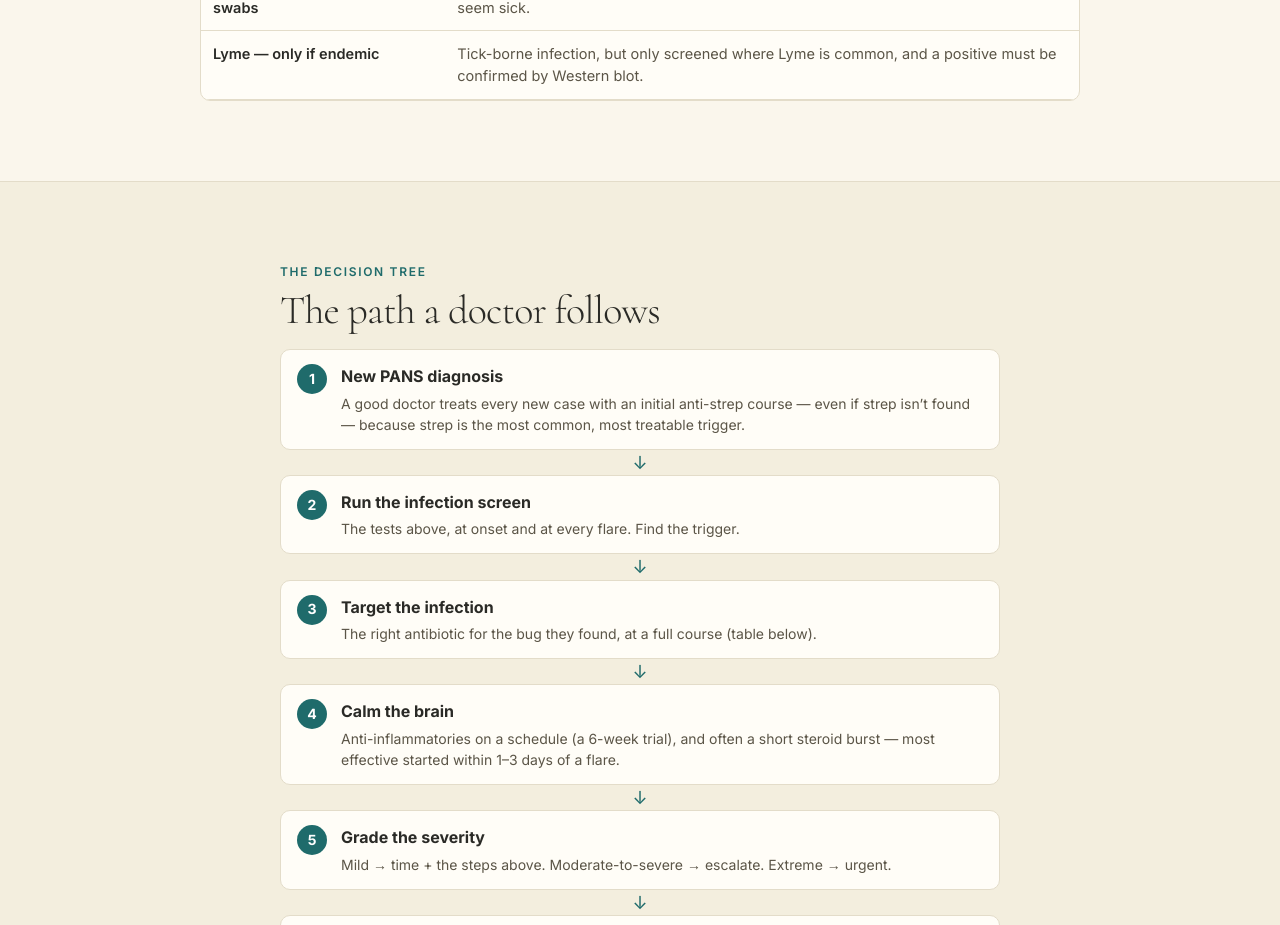
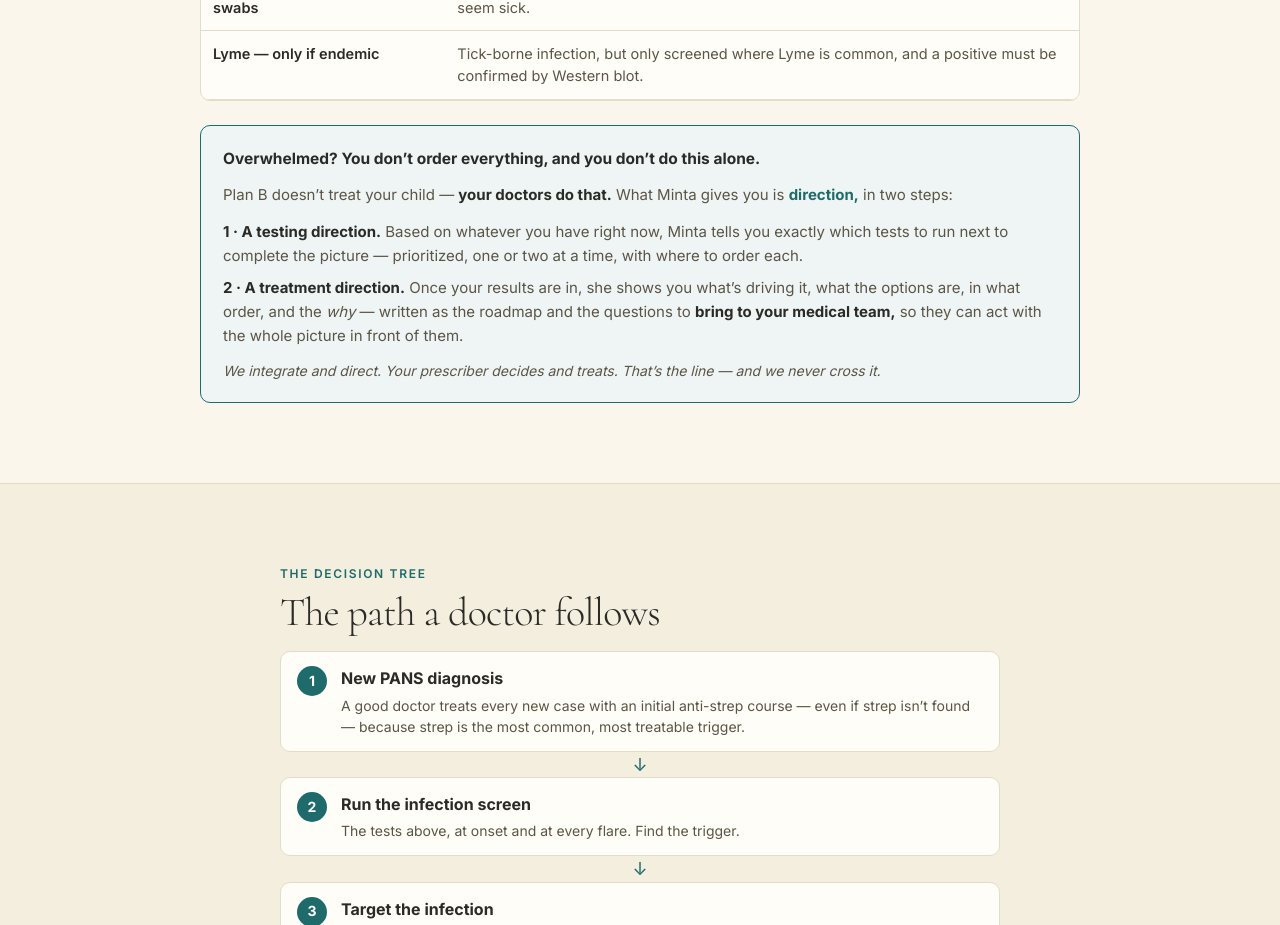
Before and after one commit to myleshorton/planb-pans, a Next.js app: page /protocol in a window 1280 px wide. Shown: the part 1200-2125 px from the top of the page. Built offline with nearby package versions, Linux system fonts and the light colour scheme.

Commit message:
fix(protocol): resolve treat-vs-direct contradiction — Minta gives a testing direction then a treatment direction (a roadmap for your team), doctors treat

```diff
--- a/app/protocol/page.tsx
+++ b/app/protocol/page.tsx
@@ -88,6 +88,30 @@ export default function ProtocolPage() {
                 ))}
               </tbody>
             </table>
+          </div>
+
+          <div style={{ marginTop: 24, background: '#eef5f4', border: `1px solid ${teal}`, borderRadius: 10, padding: '20px 22px' }}>
+            <p style={{ fontSize: 15.5, color: ink, margin: '0 0 12px', lineHeight: 1.65, fontWeight: 700 }}>
+              Overwhelmed? You don’t order everything, and you don’t do this alone.
+            </p>
+            <p style={{ fontSize: 15, color: soft, margin: '0 0 12px', lineHeight: 1.65 }}>
+              Plan B doesn’t treat your child — <strong style={{ color: ink }}>your doctors do that.</strong> What
+              Minta gives you is <strong style={{ color: teal }}>direction,</strong> in two steps:
+            </p>
+            <p style={{ fontSize: 15, color: soft, margin: '0 0 8px', lineHeight: 1.6 }}>
+              <strong style={{ color: ink }}>1 · A testing direction.</strong> Based on whatever you have right
+              now, Minta tells you exactly which tests to run next to complete the picture — prioritized, one or
+              two at a time, with where to order each.
+            </p>
+            <p style={{ fontSize: 15, color: soft, margin: '0 0 12px', lineHeight: 1.6 }}>
+              <strong style={{ color: ink }}>2 · A treatment direction.</strong> Once your results are in, she
+              shows you what’s driving it, what the options are, in what order, and the <em>why</em> — written as
+              the roadmap and the questions to <strong style={{ color: ink }}>bring to your medical team,</strong>{' '}
+              so they can act with the whole picture in front of them.
+            </p>
+            <p style={{ fontSize: 14, color: soft, margin: 0, lineHeight: 1.55, fontStyle: 'italic' }}>
+              We integrate and direct. Your prescriber decides and treats. That’s the line — and we never cross it.
+            </p>
           </div>
         </div>
       </section>
```
